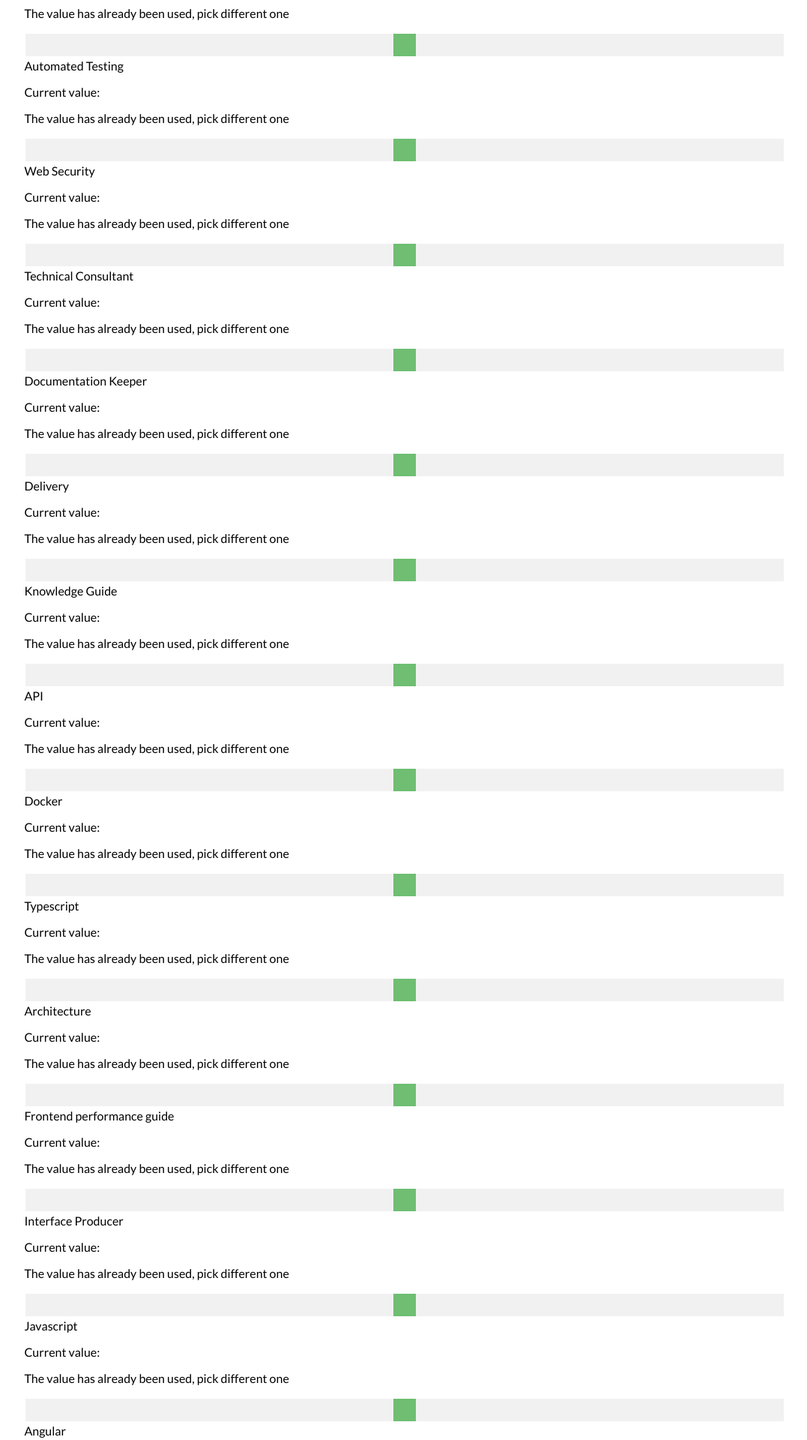
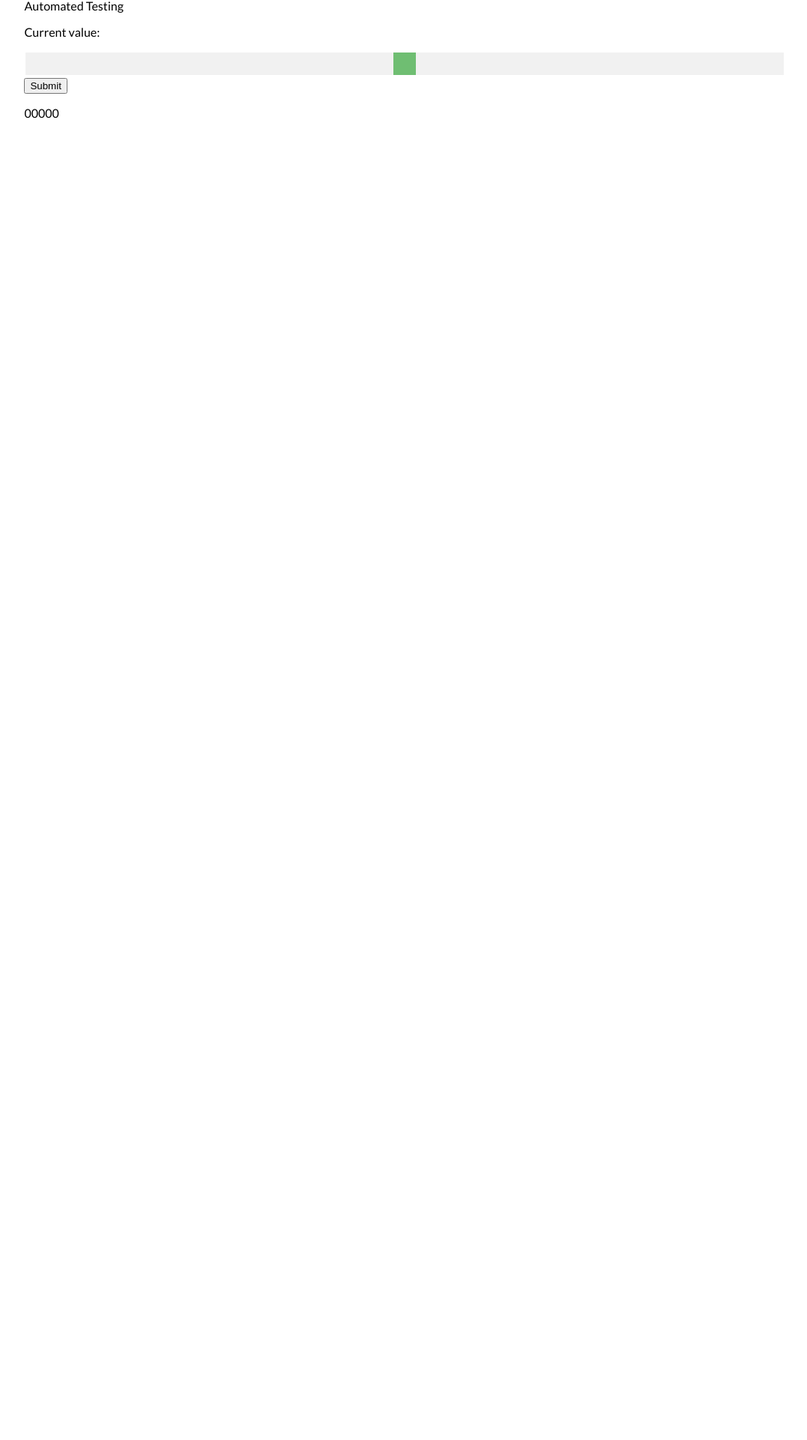
Before and after one commit to KlaudiaBrzywcy/hackaton, a Next.js app: page / in a window 1280 px wide. Shown: the part 572-2492 px from the top of the page at 75% size, without its empty margins (102-1179 px from the left). After the commit the page ends 816 px from the top, so only its background shows below. Built offline with nearby package versions, Linux system fonts and the light colour scheme.

Commit message:
handled err msg and state update

```diff
--- a/components/FormVote.jsx
+++ b/components/FormVote.jsx
@@ -7,20 +7,20 @@
     "GIT",
     "Shell",
     "Automated Testing",
-    "Web Security",
-    "Technical Consultant",
-    "Documentation Keeper",
-    "Delivery",
-    "Knowledge Guide",
-    "API",
-    "Docker",
-    "Typescript",
-    "Architecture",
-    "Frontend performance guide",
-    "Interface Producer",
-    "Javascript",
-    "Angular",
-    "React"
+    // "Web Security",
+    // "Technical Consultant",
+    // "Documentation Keeper",
+    // "Delivery",
+    // "Knowledge Guide",
+    // "API",
+    // "Docker",
+    // "Typescript",
+    // "Architecture",
+    // "Frontend performance guide",
+    // "Interface Producer",
+    // "Javascript",
+    // "Angular",
+    // "React"
   ];
 
 const FormVote = () => {
@@ -28,8 +28,6 @@
 
     const fillInitialState = () => {
         const skillsObj= {}
-        // initialSkills.map((skill)=> skillsList.push({[skill]: 0 }));
-        // initialSkills.map((skill)=> skillsList.push({ name: skill, points : 0 }));
         initialSkills.map((skill)=> Object.assign(skillsObj, {[skill]: 0 } ) )
 
         console.log('skills list', skillsObj);
@@ -44,7 +42,14 @@
         console.log("state", skillPointsObject);
     }
 
-    const skillInputs = initialSkills.map((skill) => <RangeVote key={skill} skillPointsObject={skillPointsObject} setSkillPointsObject={setSkillPointsObject} skillName={skill}/>)
+    const skillInputs = initialSkills.map((skill) =>
+    <RangeVote
+     key={skill}
+     skillPointsObject={skillPointsObject}
+     setSkillPointsObject={setSkillPointsObject}
+      skillName={skill}
+    />
+    )
 
     return (
         <form className="form-vote" onSubmit={handleFormSubmit}>
@@ -52,6 +57,7 @@
              <div>
                 <button type="submit">Submit</button>
              </div>
+             <p>{Object.values(skillPointsObject)}</p>
         </form>
     )
 }
--- a/components/RangeVote.jsx
+++ b/components/RangeVote.jsx
@@ -1,19 +1,27 @@
-import { useState } from "react"
+import { useState, useEffect } from "react"
 
 const RangeVote = ({skillPointsObject, setSkillPointsObject, skillName}) => {
     const [point, setPoint] = useState();
+    const [errMsg, setErrMsg] = useState('');
+
+    const handleStateAndErrMsg = () => {
+        setSkillPointsObject({...skillPointsObject, [skillName]: point});
+        Object.values(skillPointsObject).includes(point) ? setErrMsg('The value has already been used, pick different one') : setErrMsg('');
+
+
+    }
+
+    useEffect(handleStateAndErrMsg,[point])
 
     const handleVoteChange = (e) => {
-        console.log(e.target.value);
         setPoint(e.target.value);
-        console.log(skillName);
-        setSkillPointsObject({...skillPointsObject, [skillName]: point});
     }
+
     return (
         <div className="range-input-wrapper">
             <label>{skillName}</label>
             <p className="current-val-p">Current value: {point}</p>
-            <p className="err-msg">The value has already been used, pick different one</p>
+            <p className="err-msg">{errMsg}</p>
             <input type="range"
             onChange={handleVoteChange}
             min={1}
```
